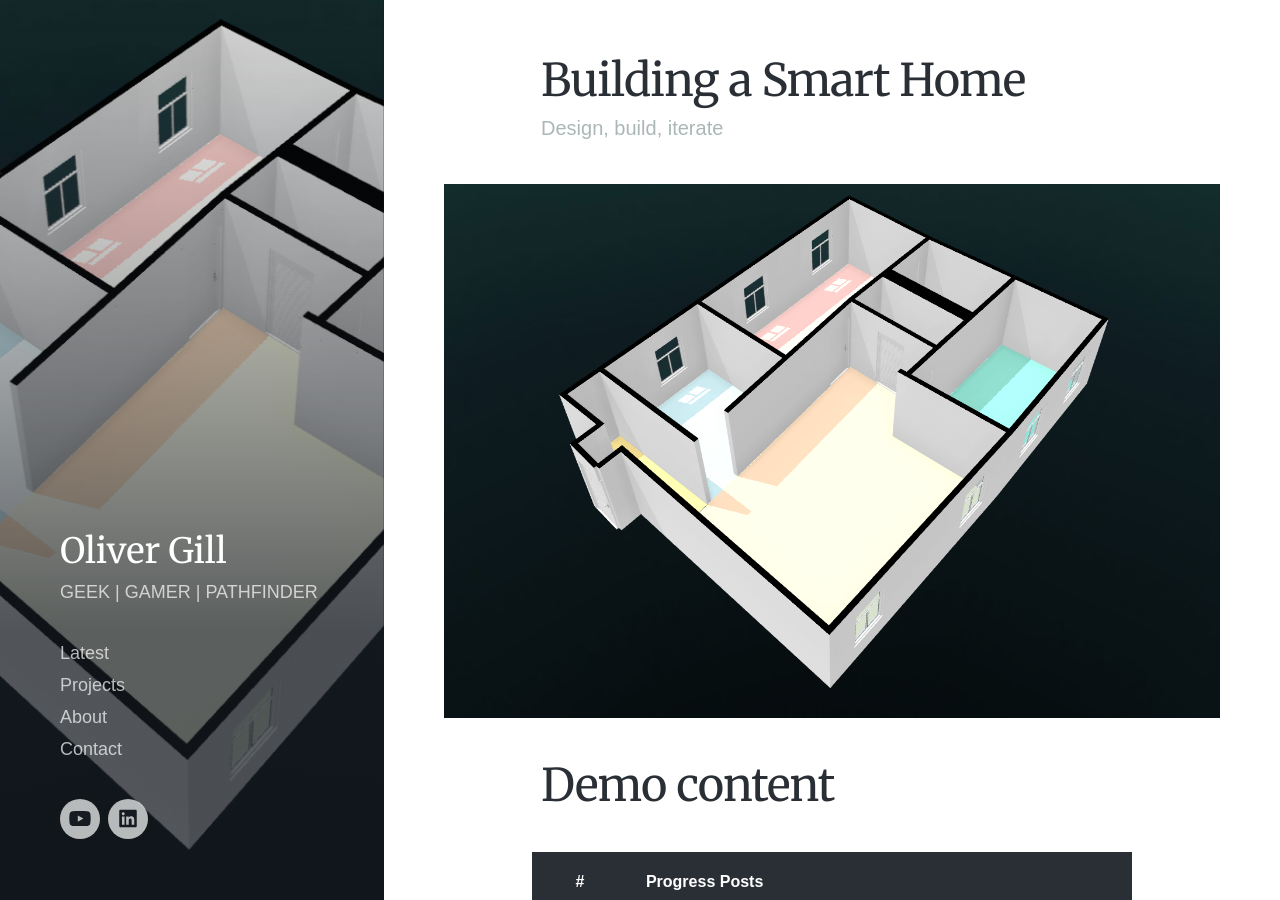
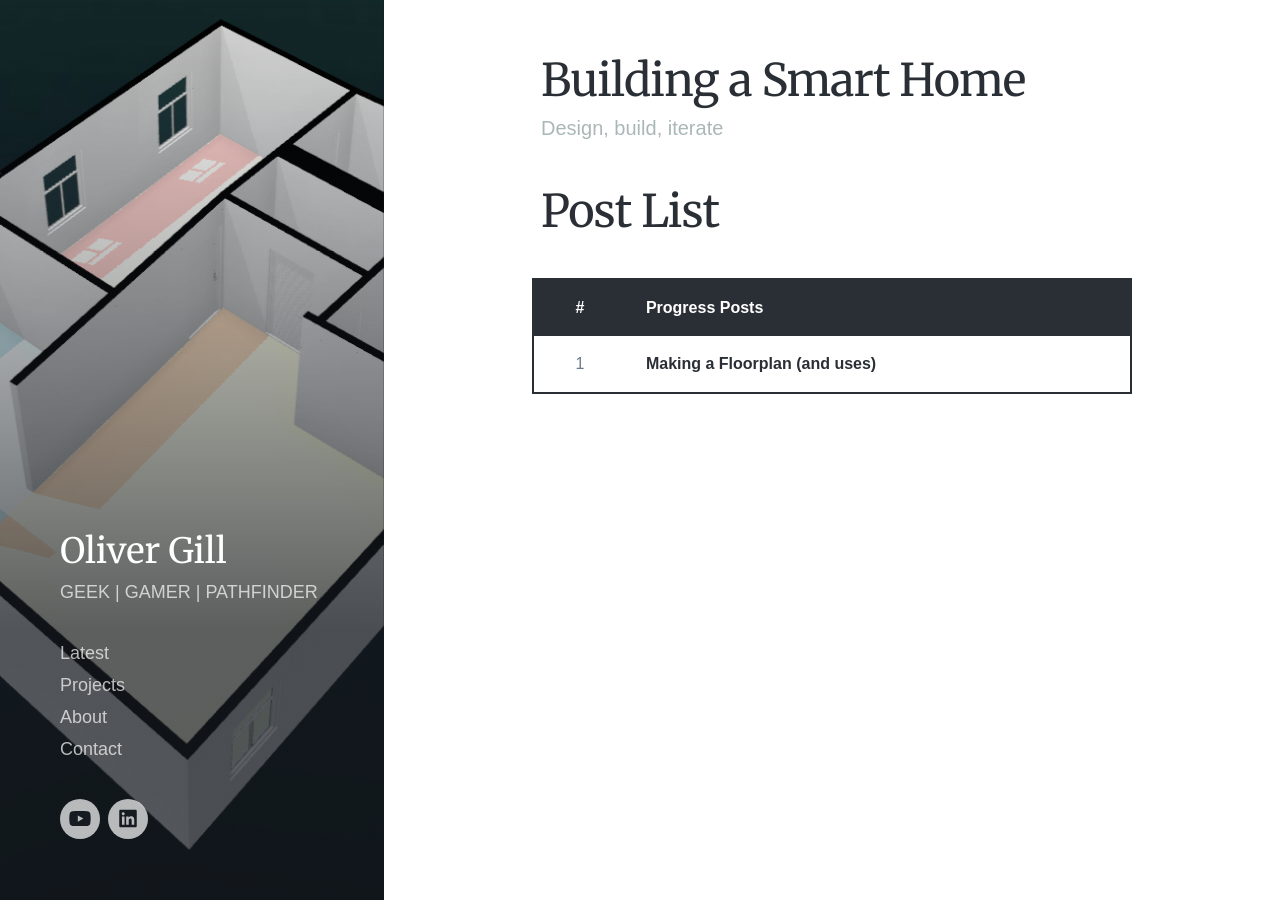
Before and after one commit to olivergillcom/olivergillblog.github.io, a Jekyll site: the page built from _projects/2020-09-06-smart-home.md, in a window 1280 px wide and 900 px high. Built offline with Jekyll 4.4.1, drawn with Linux system fonts in a browser that asks for light colours; nearby versions of some CDN libraries; some web fonts are replaced.

Commit message:
Update 2020-09-06-smart-home.md

```diff
--- a/_projects/2020-09-06-smart-home.md
+++ b/_projects/2020-09-06-smart-home.md
@@ -5,9 +5,7 @@ date: 2020-09-06 00:00:00
 featured_image: '/images/posts/floorplan-3d.png'
 ---
 
-![](/images/posts/floorplan-3d.png)
-
-## Demo content
+## Post List
 
 | #        | Progress Posts |
 | :---: |-------------|
```
